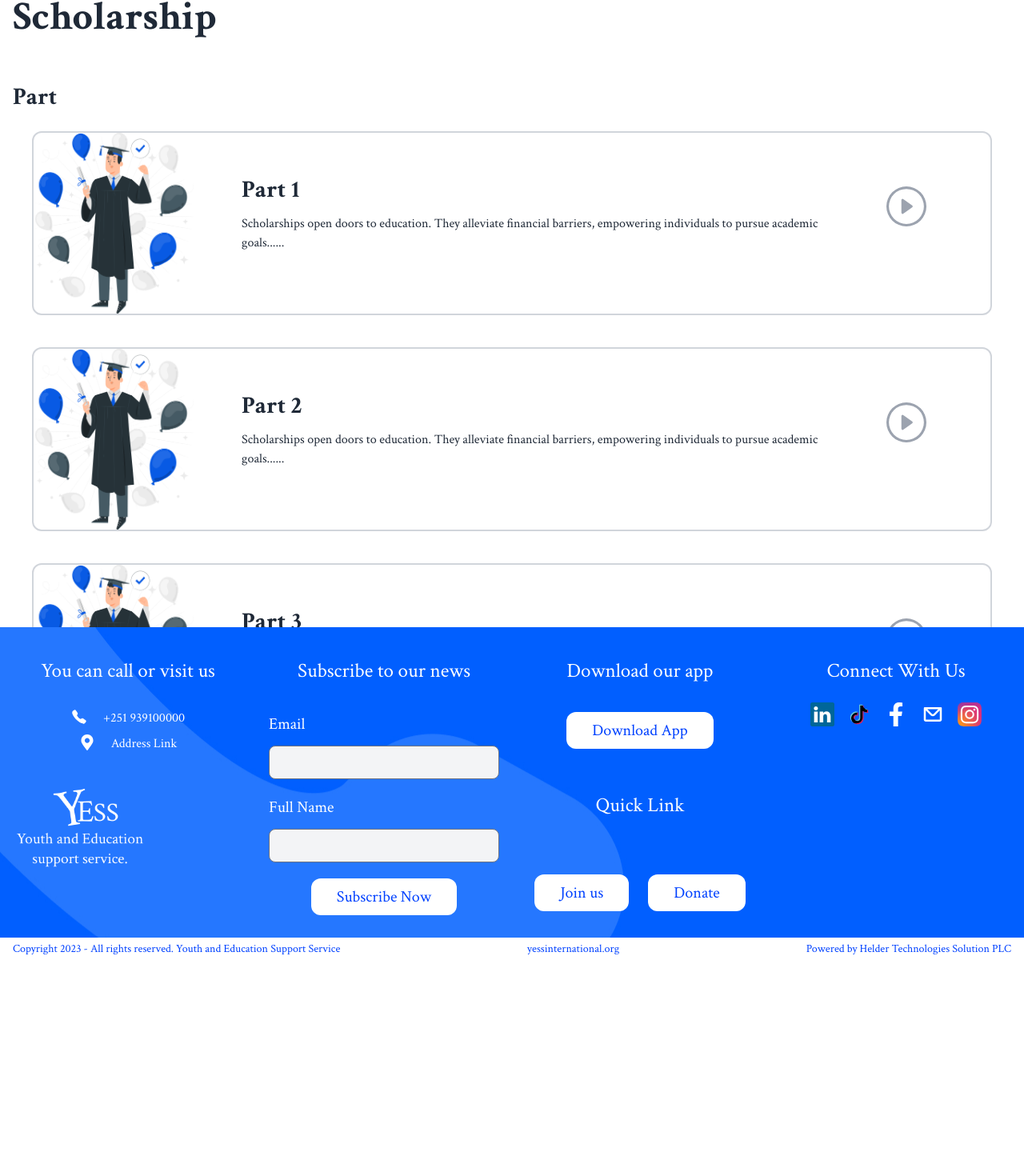
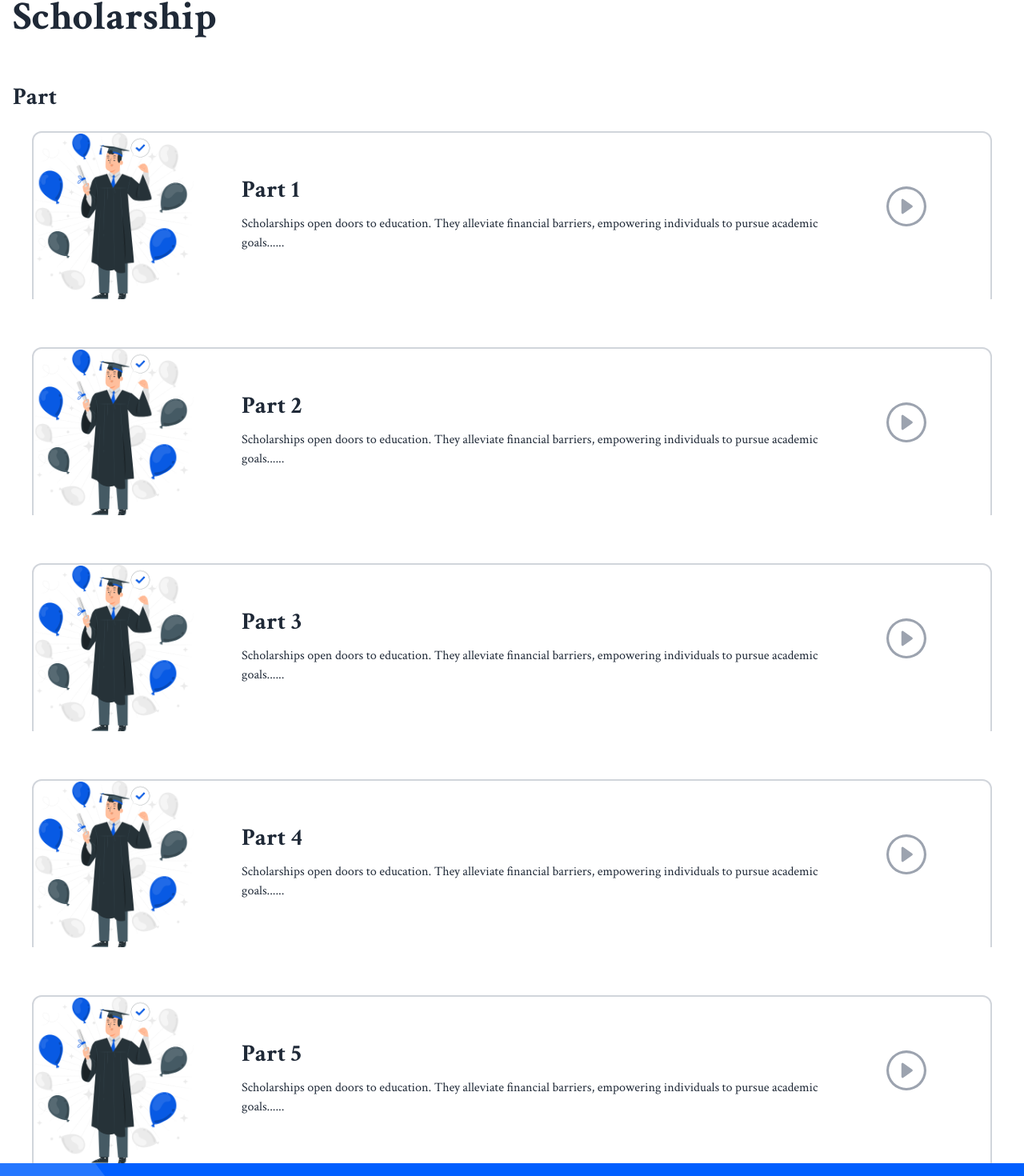
Before and after one commit to LeulWeb/yess_frontend, a Next.js app: page /scho in a window 1280 px wide. Shown: the part 632-2102 px from the top of the page at 80% size. Before the commit the page ends 1833 px from the top, so only its background shows below. Built offline with nearby package versions, Linux system fonts and the light colour scheme.

Commit message:
update scrollable section

```diff
--- a/app/components/training/Why.jsx
+++ b/app/components/training/Why.jsx
@@ -6,7 +6,7 @@ import Image from 'next/image';
 const Why = ()=>{
     return(
         <div className="blue">
-            <div className=' flex justify-center items-center flex-col lg:flex-row py-10 gap-10 px-10 min-h-[80vh]'>
+            <div className=' flex justify-center items-center flex-col lg:flex-row py-10 gap-10 lg:px-10 min-h-[80vh]'>
                 <div  className="lg:w-3/5 px-4">
                     <h1 className='text-white tes font-bold text-center'>Why Yes Ethiopia Provide <br/>
                     Training for youth?</h1>
--- a/app/components/training3/Development.jsx
+++ b/app/components/training3/Development.jsx
@@ -14,10 +14,10 @@ const Development = () => {
       </h1>
       <p className="text-[30px] font-bold text-start pl-4">Part</p>
       <div>
-        <div className="h-[80vh] carousel carousel-vertical rounded-box">
+        <div className="h-full flex flex-col gap-5 rounded-box">
 
           {/* Item 1 */}
-          <div className="mx-10 py-5 carousel-item h-[500px] lg:h-[230px] overflow-hidden">
+          <div className="mx-10 py-5  h-[500px] lg:h-[230px] overflow-hidden">
             <div className="flex flex-col md:flex-row gap-10  border-2 border-gray-300  rounded-xl">
               <Image
                 src={footer}
@@ -51,7 +51,7 @@ const Development = () => {
 
 
           {/* Item 2 */}
-          <div className="mx-10 py-5 carousel-item h-[500px] lg:h-[230px] overflow-hidden">
+          <div className="mx-10 py-5  h-[500px] lg:h-[230px] overflow-hidden">
             <div className="flex flex-col md:flex-row gap-10  border-2 border-gray-300  rounded-xl">
               <Image
                 src={footer}
@@ -84,7 +84,7 @@ const Development = () => {
           </div>
 
 {/* Item 3 */}
-<div className="mx-10 py-5 carousel-item h-[500px] lg:h-[230px] overflow-hidden">
+<div className="mx-10 py-5  h-[500px] lg:h-[230px] overflow-hidden">
             <div className="flex flex-col md:flex-row gap-10  border-2 border-gray-300  rounded-xl">
               <Image
                 src={footer}
--- a/app/components/video/emotion/Emo2.jsx
+++ b/app/components/video/emotion/Emo2.jsx
@@ -14,9 +14,9 @@ const Emo2 = () => {
       </h1>
       <p className="text-[30px] font-bold text-start pl-4">Part</p>
       <div>
-        <div className="h-[80vh] carousel carousel-vertical rounded-box">
+        <div className="h-full flex flex-col gap-10 rounded-box">
           {/* Item 1 */}
-          <div className="mx-10 py-5 carousel-item h-[500px] lg:h-[230px] overflow-hidden">
+          <div className="mx-10 py-5 h-[500px] lg:h-[230px] overflow-hidden">
             <div className="flex flex-col md:flex-row gap-10  border-2 border-gray-300  rounded-xl">
               <Image
                 src={eq}
@@ -51,7 +51,7 @@ const Emo2 = () => {
           </div>
 
           {/* Item 2 */}
-          <div className="mx-10 py-5 carousel-item h-[500px] lg:h-[230px] overflow-hidden">
+          <div className="mx-10 py-5 h-[500px] lg:h-[230px] overflow-hidden">
             <div className="flex flex-col md:flex-row gap-10  border-2 border-gray-300  rounded-xl ">
               <Image
                 src={eq}
--- a/app/components/video/schos/Scho2.jsx
+++ b/app/components/video/schos/Scho2.jsx
@@ -14,9 +14,9 @@ const Scho2 = () => {
       </h1>
       <p className="text-[30px] font-bold text-start pl-4">Part</p>
       <div>
-        <div className="h-[80vh] carousel carousel-vertical rounded-box">
+        <div className="h-full flex flex-col gap-10 rounded-box">
           {/* Item 1 */}
-          <div className="mx-10 py-5 carousel-item h-[500px] lg:h-[230px] overflow-hidden">
+          <div className="mx-10 py-5 h-[500px] lg:h-[230px] overflow-hidden">
             <div className="flex flex-col md:flex-row gap-10  border-2 border-gray-300  rounded-xl">
               <Image
                 src={eq}
@@ -50,7 +50,7 @@ const Scho2 = () => {
 
 
            {/* Item 2 */}
-           <div className="mx-10 py-5 carousel-item h-[500px] lg:h-[230px] overflow-hidden">
+           <div className="mx-10 py-5 h-[500px] lg:h-[230px] overflow-hidden">
             <div className="flex flex-col md:flex-row gap-10  border-2 border-gray-300  rounded-xl">
               <Image
                 src={eq}
@@ -84,7 +84,7 @@ const Scho2 = () => {
 
 
  {/* Item 3 */}
- <div className="mx-10 py-5 carousel-item h-[500px] lg:h-[230px] overflow-hidden">
+ <div className="mx-10 py-5 h-[500px] lg:h-[230px] overflow-hidden">
             <div className="flex flex-col md:flex-row gap-10  border-2 border-gray-300  rounded-xl">
               <Image
                 src={eq}
@@ -118,7 +118,7 @@ const Scho2 = () => {
 
 
          {/* Item 4 */}
-         <div className="mx-10 py-5 carousel-item h-[500px] lg:h-[230px] overflow-hidden">
+         <div className="mx-10 py-5 h-[500px] lg:h-[230px] overflow-hidden">
             <div className="flex flex-col md:flex-row gap-10  border-2 border-gray-300  rounded-xl">
               <Image
                 src={eq}
@@ -152,7 +152,7 @@ const Scho2 = () => {
 
 
 {/* Item 5 */}
-<div className="mx-10 py-5 carousel-item h-[500px] lg:h-[230px] overflow-hidden">
+<div className="mx-10 py-5 h-[500px] lg:h-[230px] overflow-hidden">
             <div className="flex flex-col md:flex-row gap-10  border-2 border-gray-300  rounded-xl">
               <Image
                 src={eq}
--- a/app/components/video/skill/Skill2.jsx
+++ b/app/components/video/skill/Skill2.jsx
@@ -14,9 +14,9 @@ const Skill2 = () => {
       </h1>
       <p className="text-[30px] font-bold text-start pl-4">Part</p>
       <div>
-        <div className="h-[80vh] carousel carousel-vertical rounded-box">
+        <div className="h-full flex flex-col gap-10 rounded-box">
           {/* Item 1 */}
-          <div className="mx-10 py-5 carousel-item h-[500px] lg:h-[230px] overflow-hidden">
+          <div className="mx-10 py-5 h-[500px] lg:h-[230px] overflow-hidden">
             <div className="flex flex-col md:flex-row gap-10  border-2 border-gray-300  rounded-xl">
               <Image
                 src={eq}
@@ -50,7 +50,7 @@ const Skill2 = () => {
           </div>
 
           {/* Item 2 */}
-          <div className="mx-10 py-5 carousel-item h-[500px] lg:h-[230px] overflow-hidden">
+          <div className="mx-10 py-5 h-[500px] lg:h-[230px] overflow-hidden">
             <div className="flex flex-col md:flex-row gap-10  border-2 border-gray-300  rounded-xl ">
               <Image
                 src={eq}
@@ -84,7 +84,7 @@ const Skill2 = () => {
           </div>
 
           {/* Item 3 */}
-          <div className="mx-10 py-5 carousel-item h-[500px] lg:h-[230px] overflow-hidden">
+          <div className="mx-10 py-5 h-[500px] lg:h-[230px] overflow-hidden">
             <div className="flex flex-col md:flex-row gap-10  border-2 border-gray-300  rounded-xl ">
               <Image
                 src={eq}
--- a/app/globals.css
+++ b/app/globals.css
@@ -293,7 +293,7 @@ border-radius: 16px;
 /* Media query for large screens */
 @media screen and (min-width: 992px) {
   .tas {
-    font-size: 40px; /* Reset font size for large screens */
+    font-size: 35px; /* Reset font size for large screens */
 
   }
 }
```
